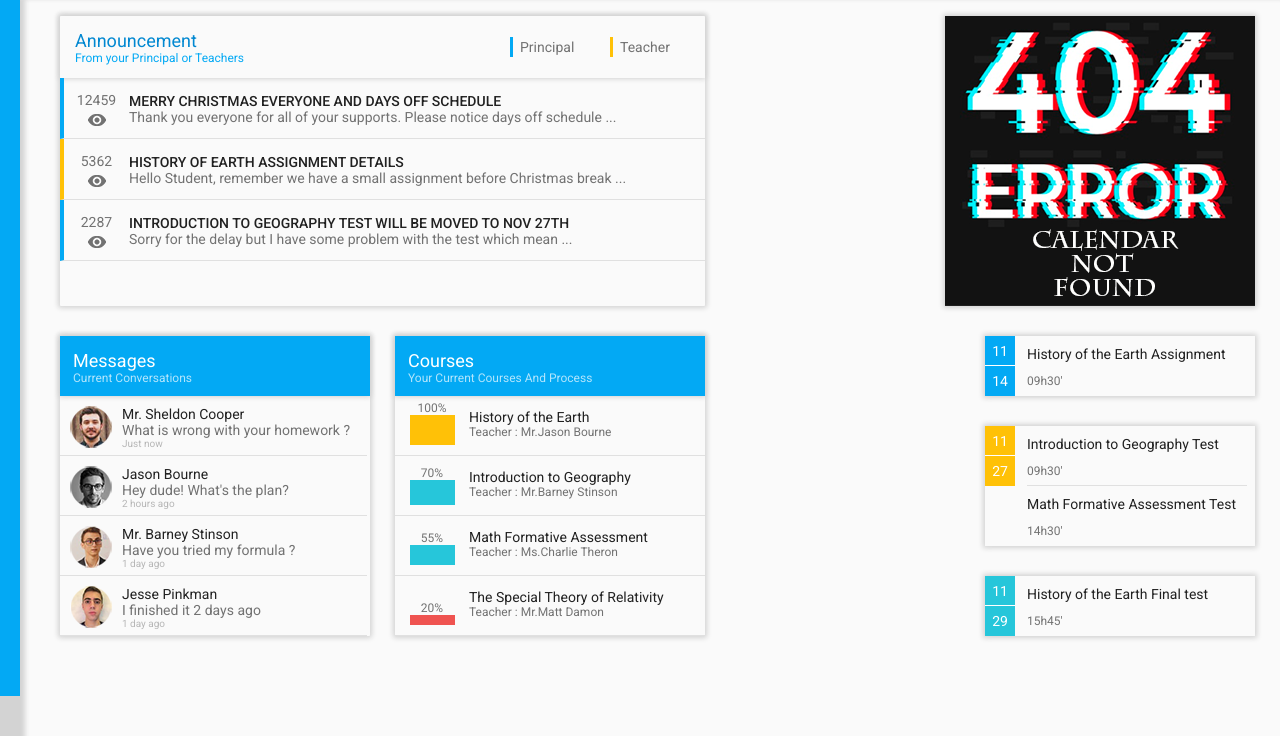
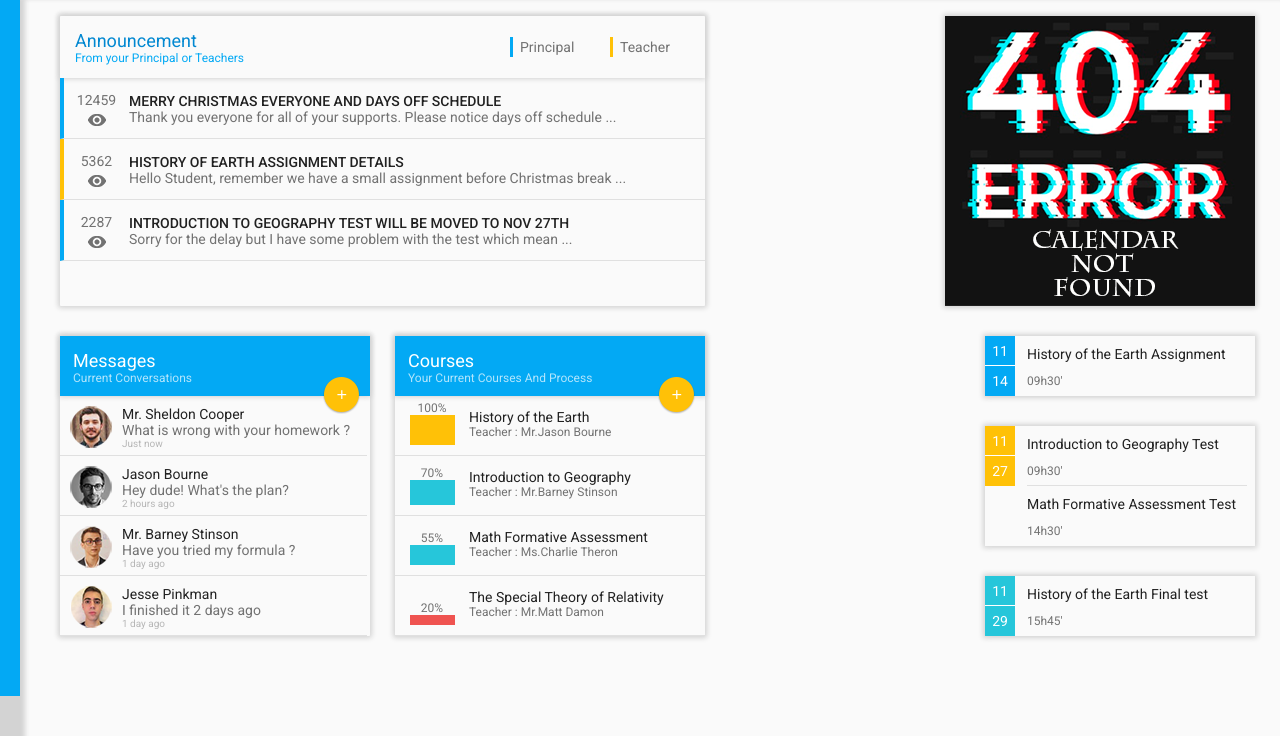
Before and after one commit to MVPavlyk/pm_23_18, a website: page #src/index.html in a window 1280 px wide. Shown: the part 64-800 px from the top of the page. Drawn offline with nearby package versions, Linux system fonts and the light colour scheme.

Commit message:
26.09 15:41

```diff
--- a/#src/css/style.css
+++ b/#src/css/style.css
@@ -364,6 +364,13 @@ a {
 	border-radius: 1px;
 	box-shadow: 0px 0px 5px 2px #d3d3d3;
 }
+.create{
+  z-index: 10000;
+  position: relative;
+  left: 250px;
+  top: -8px;
+  cursor: pointer;
+}
 
 .lbd_header {
 	height: 46px;
--- a/#src/index.html
+++ b/#src/index.html
@@ -152,7 +152,9 @@
 							<div class="lbd_header">
 								<h2>Messages</h2>
 								<h3>Current Conversations</h3>
-							</div>
+                <img src="img/Create.png" class="create" alt="">
+
+              </div>
 							<div class="mes_cont">
 								<div><img src="img/ava1.png" alt="" class="mes_ava_img">
 								</div>
@@ -199,7 +201,9 @@
 							<div class="lbd_header">
 								<h2>Courses</h2>
 								<h3>Your Current Courses And Process</h3>
-							</div>
+                <img src="img/Create.png" class="create" alt="">
+
+              </div>
 							<div class="cours_cont">
 								<div class="proc">
 									<h3>100%</h3>
```
Also changed, not shown: #src/img/Create.png (added).
